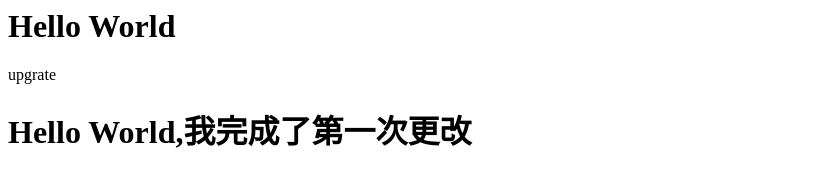
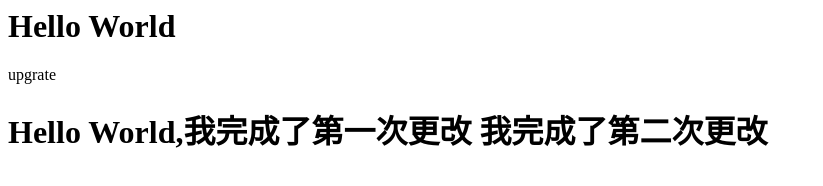
Before and after one commit to feifeima-max/-------2-, a plain HTML site: page index.html in a window 1280 px wide. Shown: the whole page, without its empty margins (0-823 px from the left). Drawn offline with Linux system fonts and the light colour scheme.

Commit message:
第三次更改

```diff
--- a/index.html
+++ b/index.html
@@ -9,8 +9,9 @@
 </head>
 <body>
 
-</body>
-</html>
+
 
 upgrate
 <h1>Hello World,我完成了第一次更改
+
+    我完成了第二次更改
```
